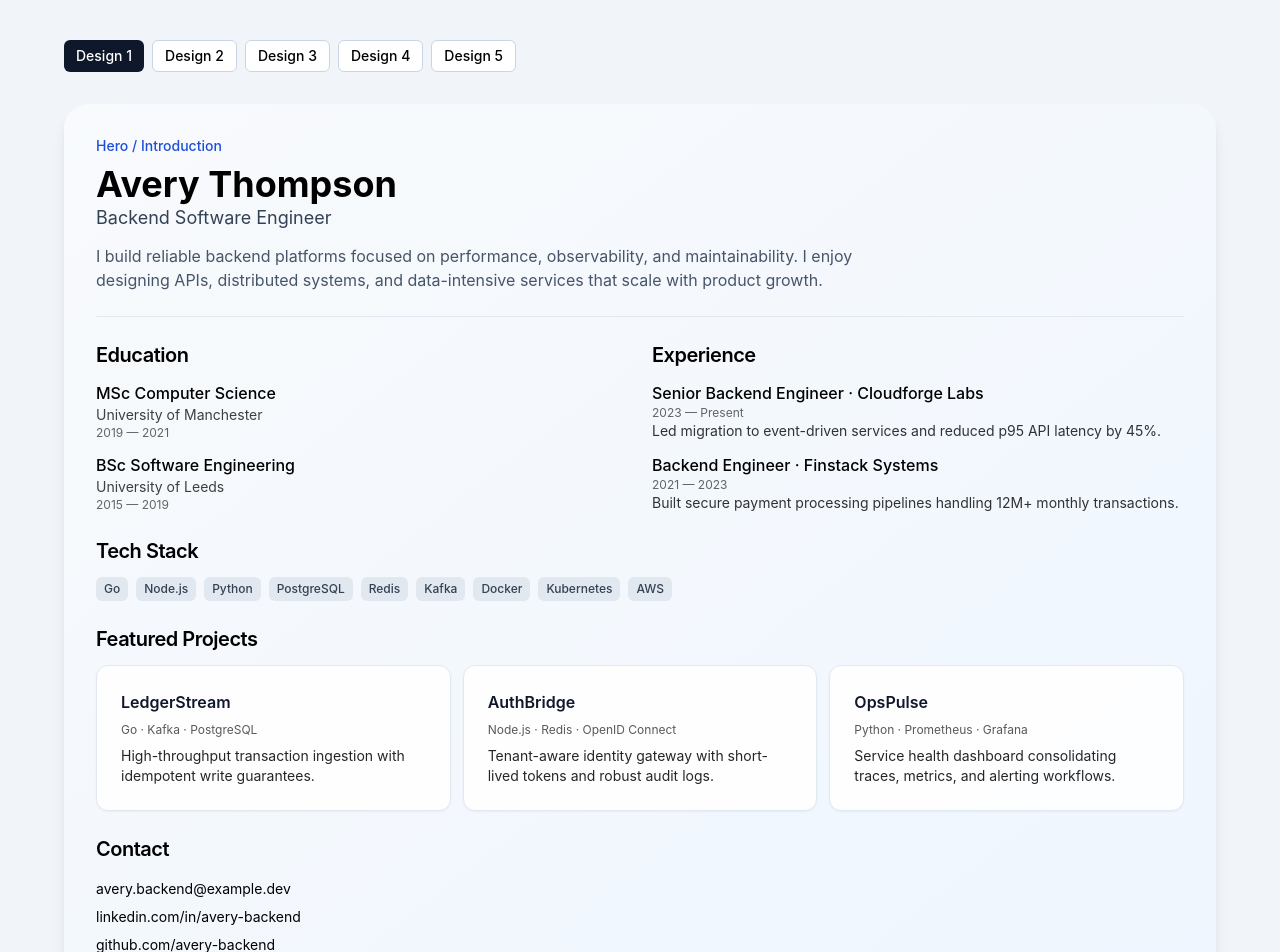
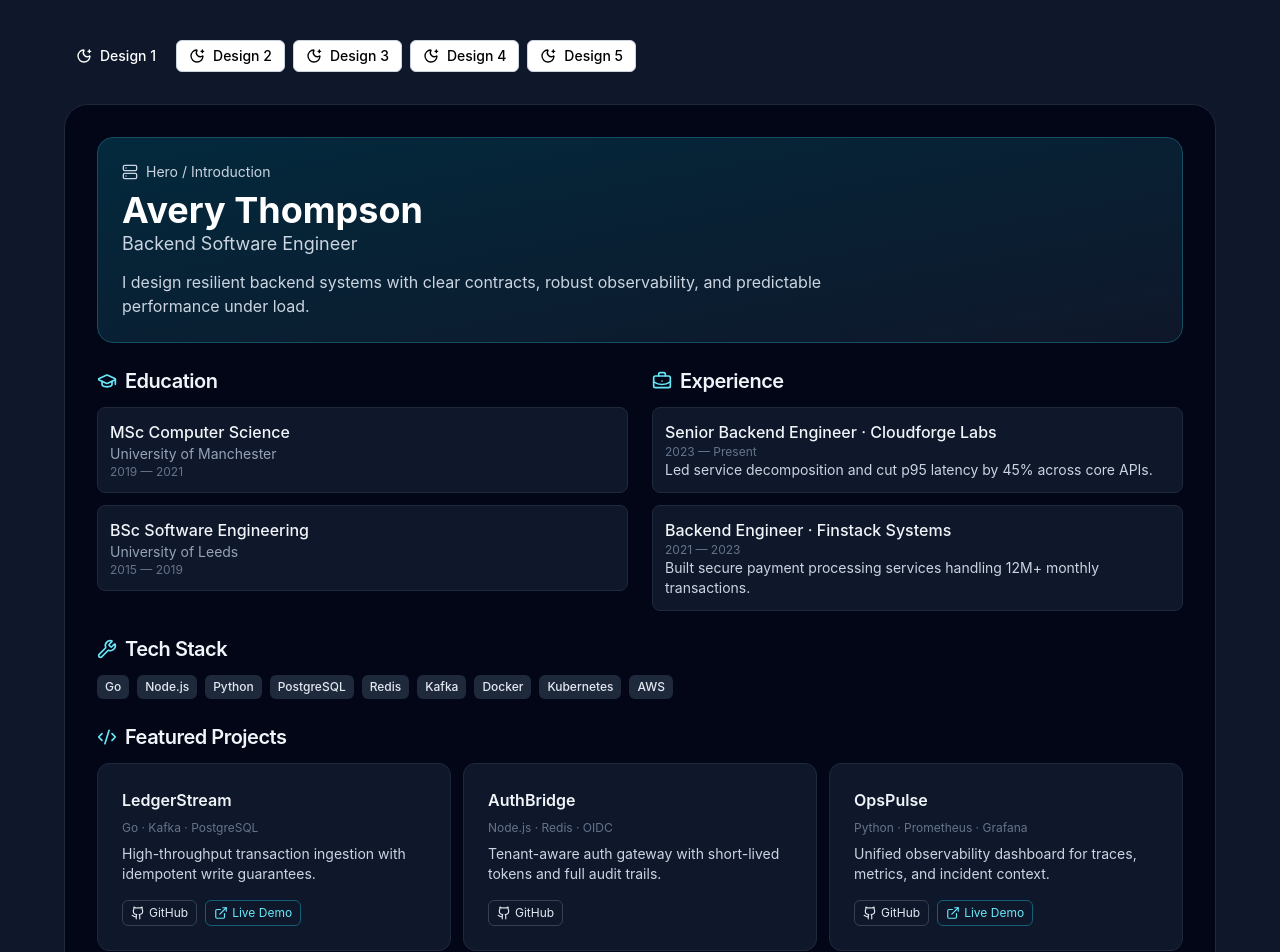
Before and after one commit to igrgin/portfolio-page, a React (Vite) app: page /1 in a window 1280 px wide. Shown: the top 952 px of the page. Built offline with nearby package versions, Linux system fonts and the light colour scheme.

Commit message:
Darken portfolio designs and add icon-rich project links

```diff
--- a/src/App.tsx
+++ b/src/App.tsx
@@ -1,47 +1,50 @@
+import type { ComponentType, ReactNode } from 'react'
 import { Link, Navigate, Route, Routes, useLocation } from 'react-router-dom'
+import {
+  BriefcaseBusiness,
+  Code2,
+  ExternalLink,
+  Github,
+  GraduationCap,
+  Mail,
+  MoonStar,
+  Server,
+  Wrench
+} from 'lucide-react'
 import { Badge } from '@/components/ui/badge'
 import { Button } from '@/components/ui/button'
 import { Card, CardContent, CardHeader, CardTitle } from '@/components/ui/card'
-import { Separator } from '@/components/ui/separator'
 
 type Education = { degree: string; school: string; period: string }
 type Experience = { title: string; company: string; period: string; summary: string }
-type Project = { name: string; stack: string; summary: string }
+type Project = { name: string; stack: string; summary: string; github: string; demo?: string }
 
 const profile = {
   name: 'Avery Thompson',
   role: 'Backend Software Engineer',
   intro:
-    'I build reliable backend platforms focused on performance, observability, and maintainability. I enjoy designing APIs, distributed systems, and data-intensive services that scale with product growth.',
+    'I design resilient backend systems with clear contracts, robust observability, and predictable performance under load.',
   contact: {
     email: 'avery.backend@example.dev',
     linkedin: 'linkedin.com/in/avery-backend',
     github: 'github.com/avery-backend'
   },
   education: [
-    {
-      degree: 'MSc Computer Science',
-      school: 'University of Manchester',
-      period: '2019 — 2021'
-    },
-    {
-      degree: 'BSc Software Engineering',
-      school: 'University of Leeds',
-      period: '2015 — 2019'
-    }
+    { degree: 'MSc Computer Science', school: 'University of Manchester', period: '2019 — 2021' },
+    { degree: 'BSc Software Engineering', school: 'University of Leeds', period: '2015 — 2019' }
   ] as Education[],
   experience: [
     {
       title: 'Senior Backend Engineer',
       company: 'Cloudforge Labs',
       period: '2023 — Present',
-      summary: 'Led migration to event-driven services and reduced p95 API latency by 45%.'
+      summary: 'Led service decomposition and cut p95 latency by 45% across core APIs.'
     },
     {
       title: 'Backend Engineer',
       company: 'Finstack Systems',
       period: '2021 — 2023',
-      summary: 'Built secure payment processing pipelines handling 12M+ monthly transactions.'
+      summary: 'Built secure payment processing services handling 12M+ monthly transactions.'
     }
   ] as Experience[],
   stack: ['Go', 'Node.js', 'Python', 'PostgreSQL', 'Redis', 'Kafka', 'Docker', 'Kubernetes', 'AWS'],
@@ -49,23 +52,37 @@ const profile = {
     {
       name: 'LedgerStream',
       stack: 'Go · Kafka · PostgreSQL',
-      summary: 'High-throughput transaction ingestion with idempotent write guarantees.'
+      summary: 'High-throughput transaction ingestion with idempotent write guarantees.',
+      github: 'https://github.com/avery-backend/ledgerstream',
+      demo: 'https://ledgerstream-demo.example.dev'
     },
     {
       name: 'AuthBridge',
-      stack: 'Node.js · Redis · OpenID Connect',
-      summary: 'Tenant-aware identity gateway with short-lived tokens and robust audit logs.'
+      stack: 'Node.js · Redis · OIDC',
+      summary: 'Tenant-aware auth gateway with short-lived tokens and full audit trails.',
+      github: 'https://github.com/avery-backend/authbridge'
     },
     {
       name: 'OpsPulse',
       stack: 'Python · Prometheus · Grafana',
-      summary: 'Service health dashboard consolidating traces, metrics, and alerting workflows.'
+      summary: 'Unified observability dashboard for traces, metrics, and incident context.',
+      github: 'https://github.com/avery-backend/opspulse',
+      demo: 'https://opspulse.example.dev'
     }
   ] as Project[]
 }
 
-function SectionTitle({ children }: { children: string }) {
-  return <h2 className="text-xl font-semibold tracking-tight">{children}</h2>
+function SectionTitle({ icon: Icon, children }: { icon: ComponentType<{ className?: string }>; children: string }) {
+  return (
+    <h2 className="flex items-center gap-2 text-xl font-semibold tracking-tight text-slate-100">
+      <Icon className="h-5 w-5 text-cyan-300" />
+      {children}
+    </h2>
+  )
+}
+
+function Shell({ children }: { children: ReactNode }) {
+  return <div className="mx-auto max-w-6xl rounded-3xl border border-slate-800 bg-slate-950 p-8 text-slate-200">{children}</div>
 }
 
 function DesignSwitcher() {
@@ -76,7 +93,7 @@ function DesignSwitcher() {
       {[1, 2, 3, 4, 5].map((id) => (
         <Link key={id} to={`/${id}`}>
           <Button variant={pathname === `/${id}` ? 'default' : 'outline'} size="sm">
-            Design {id}
+            <MoonStar className="h-4 w-4" /> Design {id}
           </Button>
         </Link>
       ))}
@@ -87,13 +104,13 @@ function DesignSwitcher() {
 function EducationSection() {
   return (
     <section>
-      <SectionTitle>Education</SectionTitle>
+      <SectionTitle icon={GraduationCap}>Education</SectionTitle>
       <div className="mt-3 space-y-3">
         {profile.education.map((item) => (
-          <div key={item.degree}>
-            <p className="font-medium">{item.degree}</p>
-            <p className="text-sm opacity-75">{item.school}</p>
-            <p className="text-xs opacity-60">{item.period}</p>
+          <div key={item.degree} className="rounded-lg border border-slate-800 bg-slate-900 p-3">
+            <p className="font-medium text-slate-100">{item.degree}</p>
+            <p className="text-sm text-slate-400">{item.school}</p>
+            <p className="text-xs text-slate-500">{item.period}</p>
           </div>
         ))}
       </div>
@@ -104,13 +121,13 @@ function EducationSection() {
 function ExperienceSection() {
   return (
     <section>
-      <SectionTitle>Experience</SectionTitle>
+      <SectionTitle icon={BriefcaseBusiness}>Experience</SectionTitle>
       <div className="mt-3 space-y-3">
         {profile.experience.map((item) => (
-          <div key={item.company + item.title}>
-            <p className="font-medium">{item.title} · {item.company}</p>
-            <p className="text-xs opacity-60">{item.period}</p>
-            <p className="text-sm opacity-80">{item.summary}</p>
+          <div key={item.company + item.title} className="rounded-lg border border-slate-800 bg-slate-900 p-3">
+            <p className="font-medium text-slate-100">{item.title} · {item.company}</p>
+            <p className="text-xs text-slate-500">{item.period}</p>
+            <p className="text-sm text-slate-300">{item.summary}</p>
           </div>
         ))}
       </div>
@@ -121,10 +138,12 @@ function ExperienceSection() {
 function TechSection() {
   return (
     <section>
-      <SectionTitle>Tech Stack</SectionTitle>
+      <SectionTitle icon={Wrench}>Tech Stack</SectionTitle>
       <div className="mt-3 flex flex-wrap gap-2">
         {profile.stack.map((tech) => (
-          <Badge key={tech}>{tech}</Badge>
+          <Badge key={tech} className="bg-slate-800 text-slate-200">
+            {tech}
+          </Badge>
         ))}
       </div>
     </section>
@@ -134,16 +153,26 @@ function TechSection() {
 function ProjectsSection() {
   return (
     <section>
-      <SectionTitle>Featured Projects</SectionTitle>
+      <SectionTitle icon={Code2}>Featured Projects</SectionTitle>
       <div className="mt-3 grid gap-3 md:grid-cols-3">
         {profile.projects.map((project) => (
-          <Card key={project.name}>
+          <Card key={project.name} className="border-slate-800 bg-slate-900 text-slate-200">
             <CardHeader className="pb-2">
-              <CardTitle className="text-base">{project.name}</CardTitle>
+              <CardTitle className="text-base text-slate-100">{project.name}</CardTitle>
             </CardHeader>
             <CardContent>
-              <p className="text-xs opacity-65">{project.stack}</p>
-              <p className="mt-2 text-sm opacity-85">{project.summary}</p>
+              <p className="text-xs text-slate-500">{project.stack}</p>
+              <p className="mt-2 text-sm text-slate-300">{project.summary}</p>
+              <div className="mt-4 flex gap-2">
+                <a href={project.github} target="_blank" rel="noreferrer" className="inline-flex items-center gap-1 rounded-md border border-slate-700 px-2 py-1 text-xs hover:bg-slate-800">
+                  <Github className="h-3.5 w-3.5" /> GitHub
+                </a>
+                {project.demo ? (
+                  <a href={project.demo} target="_blank" rel="noreferrer" className="inline-flex items-center gap-1 rounded-md border border-cyan-800 px-2 py-1 text-xs text-cyan-300 hover:bg-slate-800">
+                    <ExternalLink className="h-3.5 w-3.5" /> Live Demo
+                  </a>
+                ) : null}
+              </div>
             </CardContent>
           </Card>
         ))}
@@ -155,8 +184,8 @@ function ProjectsSection() {
 function ContactSection() {
   return (
     <section>
-      <SectionTitle>Contact</SectionTitle>
-      <div className="mt-3 text-sm leading-7">
+      <SectionTitle icon={Mail}>Contact</SectionTitle>
+      <div className="mt-3 rounded-lg border border-slate-800 bg-slate-900 p-3 text-sm leading-7 text-slate-300">
         <p>{profile.contact.email}</p>
         <p>{profile.contact.linkedin}</p>
         <p>{profile.contact.github}</p>
@@ -165,124 +194,48 @@ function ContactSection() {
   )
 }
 
-function DesignOne() {
+function Hero({ accent = 'cyan' }: { accent?: 'cyan' | 'violet' | 'emerald' | 'rose' | 'indigo' }) {
+  const accents = {
+    cyan: 'from-cyan-500/20 to-slate-900 border-cyan-900',
+    violet: 'from-violet-500/20 to-slate-900 border-violet-900',
+    emerald: 'from-emerald-500/20 to-slate-900 border-emerald-900',
+    rose: 'from-rose-500/20 to-slate-900 border-rose-900',
+    indigo: 'from-indigo-500/20 to-slate-900 border-indigo-900'
+  }
+
   return (
-    <div className="mx-auto max-w-6xl rounded-3xl bg-gradient-to-br from-slate-50 to-blue-50 p-8 shadow-lg">
-      <section>
-        <p className="text-sm font-medium text-blue-700">Hero / Introduction</p>
-        <h1 className="mt-2 text-4xl font-bold">{profile.name}</h1>
-        <p className="text-lg text-slate-700">{profile.role}</p>
-        <p className="mt-3 max-w-3xl text-slate-600">{profile.intro}</p>
-      </section>
-      <Separator className="my-6" />
-      <div className="grid gap-6 md:grid-cols-2">
-        <EducationSection />
-        <ExperienceSection />
-      </div>
-      <div className="mt-6 space-y-6">
-        <TechSection />
-        <ProjectsSection />
-        <ContactSection />
-      </div>
-    </div>
+    <section className={`rounded-2xl border bg-gradient-to-br p-6 ${accents[accent]}`}>
+      <p className="mb-2 flex items-center gap-2 text-sm text-slate-300"><Server className="h-4 w-4" /> Hero / Introduction</p>
+      <h1 className="text-4xl font-bold text-white">{profile.name}</h1>
+      <p className="text-lg text-slate-300">{profile.role}</p>
+      <p className="mt-3 max-w-3xl text-slate-300">{profile.intro}</p>
+    </section>
   )
 }
 
+function DesignOne() {
+  return <Shell><Hero accent="cyan" /><div className="mt-6 grid gap-6 md:grid-cols-2"><EducationSection /><ExperienceSection /></div><div className="mt-6 space-y-6"><TechSection /><ProjectsSection /><ContactSection /></div></Shell>
+}
+
 function DesignTwo() {
-  return (
-    <div className="mx-auto max-w-6xl rounded-3xl border border-slate-800 bg-slate-950 p-8 text-slate-100">
-      <section className="rounded-2xl border border-cyan-900/70 bg-slate-900 p-6">
-        <p className="text-sm font-medium text-cyan-300">Hero / Introduction</p>
-        <h1 className="mt-2 text-4xl font-bold">{profile.name}</h1>
-        <p className="text-cyan-200">{profile.role}</p>
-        <p className="mt-3 text-slate-300">{profile.intro}</p>
-      </section>
-      <div className="mt-6 grid gap-4 md:grid-cols-2 [&_h2]:text-cyan-200">
-        <Card className="border-slate-800 bg-slate-900 text-slate-100"><CardContent className="pt-6"><EducationSection /></CardContent></Card>
-        <Card className="border-slate-800 bg-slate-900 text-slate-100"><CardContent className="pt-6"><ExperienceSection /></CardContent></Card>
-      </div>
-      <div className="mt-4 space-y-4 [&_h2]:text-cyan-200">
-        <Card className="border-slate-800 bg-slate-900 text-slate-100"><CardContent className="pt-6"><TechSection /></CardContent></Card>
-        <Card className="border-slate-800 bg-slate-900 text-slate-100"><CardContent className="pt-6"><ProjectsSection /></CardContent></Card>
-        <Card className="border-slate-800 bg-slate-900 text-slate-100"><CardContent className="pt-6"><ContactSection /></CardContent></Card>
-      </div>
-    </div>
-  )
+  return <Shell><Hero accent="violet" /><div className="mt-6 grid gap-4 md:grid-cols-12"><div className="md:col-span-4"><EducationSection /></div><div className="md:col-span-8"><ExperienceSection /></div><div className="md:col-span-12"><TechSection /></div><div className="md:col-span-12"><ProjectsSection /></div><div className="md:col-span-12"><ContactSection /></div></div></Shell>
 }
 
 function DesignThree() {
-  return (
-    <div className="mx-auto max-w-6xl rounded-[2rem] border border-emerald-200 bg-emerald-50 p-8">
-      <section className="rounded-3xl bg-white p-8">
-        <p className="text-xs uppercase tracking-[0.2em] text-emerald-700">Hero / Introduction</p>
-        <h1 className="mt-3 text-5xl font-extrabold text-emerald-950">{profile.name}</h1>
-        <p className="text-xl text-emerald-800">{profile.role}</p>
-        <p className="mt-4 max-w-3xl text-emerald-900">{profile.intro}</p>
-      </section>
-      <div className="mt-6 grid gap-6 md:grid-cols-[1.3fr_1fr]">
-        <Card className="border-emerald-200 bg-white"><CardContent className="pt-6"><ExperienceSection /></CardContent></Card>
-        <div className="space-y-6">
-          <Card className="border-emerald-200 bg-white"><CardContent className="pt-6"><EducationSection /></CardContent></Card>
-          <Card className="border-emerald-200 bg-white"><CardContent className="pt-6"><TechSection /></CardContent></Card>
-        </div>
-      </div>
-      <div className="mt-6 grid gap-6 md:grid-cols-2">
-        <Card className="border-emerald-200 bg-white"><CardContent className="pt-6"><ProjectsSection /></CardContent></Card>
-        <Card className="border-emerald-200 bg-white"><CardContent className="pt-6"><ContactSection /></CardContent></Card>
-      </div>
-    </div>
-  )
+  return <Shell><Hero accent="emerald" /><div className="mt-6 grid gap-4 md:grid-cols-[1.4fr_1fr]"><ExperienceSection /><div className="space-y-4"><EducationSection /><TechSection /></div></div><div className="mt-6 grid gap-4 md:grid-cols-2"><ProjectsSection /><ContactSection /></div></Shell>
 }
 
 function DesignFour() {
-  return (
-    <div className="mx-auto max-w-6xl rounded-2xl bg-white p-8 ring-1 ring-rose-200">
-      <section className="grid gap-4 rounded-2xl bg-rose-50 p-6 md:grid-cols-[2fr_1fr]">
-        <div>
-          <p className="text-sm font-medium text-rose-700">Hero / Introduction</p>
-          <h1 className="mt-2 text-4xl font-bold text-rose-950">{profile.name}</h1>
-          <p className="text-lg text-rose-700">{profile.role}</p>
-          <p className="mt-3 text-slate-700">{profile.intro}</p>
-        </div>
-        <div className="rounded-xl bg-white p-4 ring-1 ring-rose-200">
-          <p className="text-xs uppercase tracking-widest text-rose-700">Current focus</p>
-          <p className="mt-2 text-sm">Platform reliability, observability, and secure API architecture.</p>
-        </div>
-      </section>
-      <div className="mt-6 grid gap-6 md:grid-cols-2">
-        <Card className="border-rose-200"><CardContent className="pt-6"><EducationSection /></CardContent></Card>
-        <Card className="border-rose-200"><CardContent className="pt-6"><ExperienceSection /></CardContent></Card>
-        <Card className="border-rose-200 md:col-span-2"><CardContent className="pt-6"><TechSection /></CardContent></Card>
-        <Card className="border-rose-200 md:col-span-2"><CardContent className="pt-6"><ProjectsSection /></CardContent></Card>
-        <Card className="border-rose-200 md:col-span-2"><CardContent className="pt-6"><ContactSection /></CardContent></Card>
-      </div>
-    </div>
-  )
+  return <Shell><Hero accent="rose" /><div className="mt-6 grid gap-4 md:grid-cols-2"><ProjectsSection /><ExperienceSection /><TechSection /><EducationSection /></div><div className="mt-6"><ContactSection /></div></Shell>
 }
 
 function DesignFive() {
-  return (
-    <div className="mx-auto max-w-6xl space-y-6 rounded-3xl bg-indigo-50 p-8">
-      <section className="rounded-3xl bg-indigo-600 p-8 text-white shadow-xl">
-        <p className="text-sm uppercase tracking-widest text-indigo-200">Hero / Introduction</p>
-        <h1 className="mt-2 text-4xl font-bold">{profile.name}</h1>
-        <p className="text-indigo-100">{profile.role}</p>
-        <p className="mt-3 max-w-3xl text-indigo-50">{profile.intro}</p>
-      </section>
-      <div className="grid gap-4 md:grid-cols-12">
-        <Card className="border-indigo-200 bg-white md:col-span-4"><CardContent className="pt-6"><EducationSection /></CardContent></Card>
-        <Card className="border-indigo-200 bg-white md:col-span-8"><CardContent className="pt-6"><ExperienceSection /></CardContent></Card>
-        <Card className="border-indigo-200 bg-white md:col-span-12"><CardContent className="pt-6"><TechSection /></CardContent></Card>
-        <Card className="border-indigo-200 bg-white md:col-span-12"><CardContent className="pt-6"><ProjectsSection /></CardContent></Card>
-        <Card className="border-indigo-200 bg-white md:col-span-12"><CardContent className="pt-6"><ContactSection /></CardContent></Card>
-      </div>
-    </div>
-  )
+  return <Shell><Hero accent="indigo" /><div className="mt-6 grid gap-4 md:grid-cols-3"><div className="md:col-span-1"><EducationSection /></div><div className="md:col-span-2"><ExperienceSection /></div><div className="md:col-span-3"><ProjectsSection /></div><div className="md:col-span-2"><TechSection /></div><div className="md:col-span-1"><ContactSection /></div></div></Shell>
 }
 
 function DesignPage({ designId }: { designId: 1 | 2 | 3 | 4 | 5 }) {
   return (
-    <main className="min-h-screen bg-slate-100 p-6 md:p-10">
+    <main className="min-h-screen bg-slate-900 p-6 md:p-10">
       <DesignSwitcher />
       {designId === 1 && <DesignOne />}
       {designId === 2 && <DesignTwo />}
```
